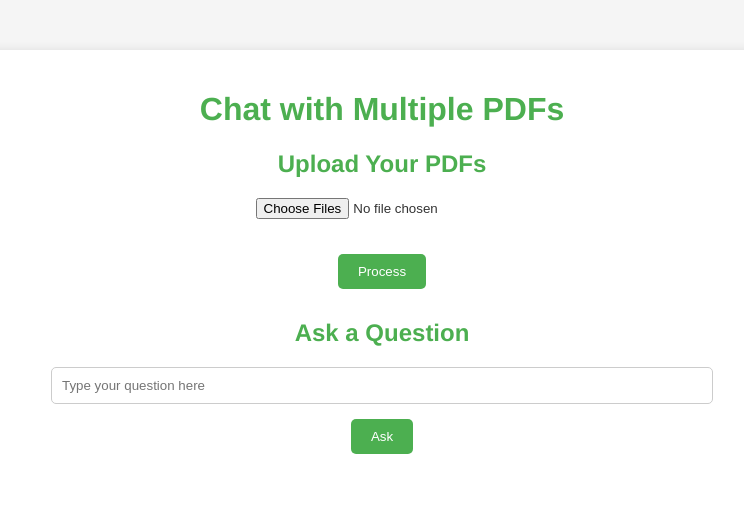
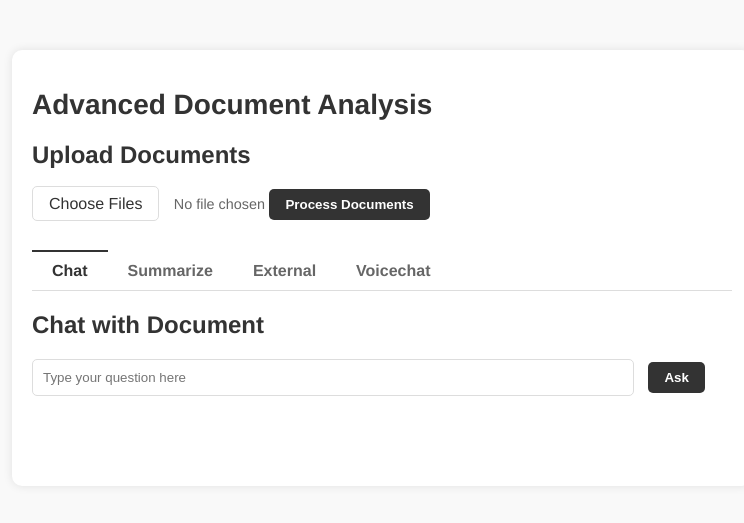
Before and after one commit to riachandra02/Intelligent-Document-Analysis-and-Comprehension, a Flask app: page / in a window 1280 px wide. Shown: the top 523 px of the page, without its empty margins (258-1002 px from the left). Run offline with Flask 3, Linux system fonts and the light colour scheme.

Commit message:
Update index.html

```diff
--- a/templates/index.html
+++ b/templates/index.html
@@ -3,267 +3,302 @@
 <head>
     <meta charset="UTF-8">
     <meta name="viewport" content="width=device-width, initial-scale=1.0">
-    <title>Chat with Multiple PDFs</title>
+    <title>Advanced Document Analysis</title>
     <style>
         body {
             font-family: 'Helvetica Neue', Arial, sans-serif;
             margin: 0;
             padding: 0;
-            background-color: #f5f5f5;
+            background-color: #f9f9f9;
             color: #333;
         }
         .container {
-            max-width: 800px;
+            max-width: 700px;
             margin: 50px auto;
             padding: 20px;
             background-color: #fff;
             border-radius: 10px;
             box-shadow: 0 0 10px rgba(0, 0, 0, 0.1);
         }
-        h1, h2 {
-            text-align: center;
-            color: #4CAF50;
+        h1 {
+            text-align: left;
+            font-size: 1.75em;
+            font-weight: bold;
+            margin-bottom: 20px;
+            color: #333;
         }
         .upload-section, .chat-section {
             margin-bottom: 30px;
         }
-        .upload-section form, .chat-section form {
-            display: flex;
-            flex-direction: column;
-            align-items: center;
-        }
-        .upload-section input[type="file"] {
-            margin-bottom: 15px;
-        }
         .upload-section button, .chat-section button {
-            background-color: #4CAF50;
-            color: white;
+            background-color: #333;
+            color: #fff;
             border: none;
-            padding: 10px 20px;
+            padding: 8px 16px;
             border-radius: 5px;
             cursor: pointer;
+            font-weight: bold;
             transition: background-color 0.3s;
         }
         .upload-section button:hover, .chat-section button:hover {
-            background-color: #45a049;
+            background-color: #555;
         }
-        #uploadStatus {
-            margin-top: 15px;
-            color: #ff5722;
-            text-align: center;
+        .upload-section input[type="file"] {
+            display: none;
         }
-        .file-list {
-            list-style-type: none;
-            padding: 0;
-            margin: 10px 0;
-            width: 80%;
+        .upload-section label {
+            background-color: #fff;
+            color: #333;
+            border: 1px solid #ddd;
+            padding: 8px 16px;
+            border-radius: 5px;
+            cursor: pointer;
         }
-        .file-item {
+        .file-status {
+            display: inline-block;
+            margin-left: 10px;
+            font-size: 0.9em;
+            color: #666;
+        }
+        .tabs {
             display: flex;
-            justify-content: space-between;
-            align-items: center;
-            padding: 3px 5px;
-            margin-bottom: 5px;
-            border: 1px solid #ccc;
-            border-radius: 5px;
-            background-color: #f9f9f9;
-            font-size: 12px;
+            border-bottom: 1px solid #ddd;
+            margin-top: 20px;
         }
-        .file-item span {
-            flex-grow: 1;
-            margin-right: 10px;
+        .tab {
+            padding: 10px 20px;
+            cursor: pointer;
+            color: #666;
+            font-weight: bold;
+            border-top: 2px solid transparent;
+            transition: color 0.3s;
         }
-        .file-item button {
-            background: none;
-            border: none;
-            color: #ff5722;
-            cursor: pointer;
-            font-size: 16px;
+        .tab:hover, .tab.active {
+            color: #333;
+            border-top: 2px solid #333;
+        }
+        .tab-content {
+            display: none;
+            margin-top: 20px;
+        }
+        .tab-content.active {
+            display: block;
         }
         .chat-section input[type="text"] {
-            width: 80%;
+            width: calc(100% - 120px);
             padding: 10px;
-            margin-bottom: 15px;
-            border: 1px solid #ccc;
+            margin-right: 10px;
+            border: 1px solid #ddd;
             border-radius: 5px;
         }
         .chat-history {
-            max-height: 300px; /* Adjust maximum height as needed */
-            overflow-y: auto; /* Enable vertical scrolling */
-            padding: 10px; /* Add padding for better readability */
+            margin-top: 20px;
+            max-height: 400px;
+            overflow-y: auto;
+            padding: 10px;
         }
         .chat {
-            display: flex;
-            justify-content: flex-start; /* Default to left alignment */
-            margin-bottom: 10px;
+            margin-bottom: 15px;
+        }
+        .chat .bubble {
+            max-width: 80%;
+            padding: 10px 15px;
+            border-radius: 15px;
+            margin: 5px 0;
         }
         .chat.user {
-            justify-content: flex-end; /* Align user messages to the right */
-        }
-        .chat .bubble {
-            max-width: 70%; /* Adjust max-width for better readability */
-            padding: 10px;
-            border-radius: 10px;
-            background-color: #f0f0f0;
-            box-shadow: 0 2px 4px rgba(0, 0, 0, 0.1);
-            word-wrap: break-word; /* Ensure long messages wrap properly */
-            line-height: 1.4; /* Adjust line height for readability */
+            text-align: right;
         }
         .chat.user .bubble {
-            background-color: #4CAF50; /* User bubble color */
+            background-color: #333;
             color: white;
-            align-self: flex-end; /* Align user bubble to the right */
+            display: inline-block;
+        }
+        .chat.bot {
+            text-align: left;
         }
         .chat.bot .bubble {
-            background-color: #f0f0f0; /* Bot bubble color */
+            background-color: #f0f0f0;
             color: #333;
+            display: inline-block;
         }
-        .spinner {
-            margin: 20px auto;
-            border: 4px solid #f3f3f3;
-            border-radius: 50%;
-            border-top: 4px solid #4CAF50;
-            width: 40px;
-            height: 40px;
-            animation: spin 2s linear infinite;
-            display: none;
-        }
-        @keyframes spin {
-            0% { transform: rotate(0deg); }
-            100% { transform: rotate(360deg); }
+        #processingStatus {
+            color: #666;
+            margin-top: 10px;
+            font-style: italic;
         }
     </style>
 </head>
 <body>
     <div class="container">
-        <h1>Chat with Multiple PDFs</h1>
+        <h1>Advanced Document Analysis</h1>
         <div class="upload-section">
-            <h2>Upload Your PDFs</h2>
+            <h2>Upload Documents</h2>
             <form id="uploadForm" enctype="multipart/form-data">
-                <input type="file" id="fileInput" name="files" multiple>
-                <ul class="file-list" id="fileList"></ul>
-                <button type="submit">Process</button>
+                <label for="fileInput">Choose Files</label>
+                <input type="file" id="fileInput" name="files" multiple accept=".pdf">
+                <span class="file-status" id="fileStatus">No file chosen</span>
+                <button type="button" onclick="processDocuments()">Process Documents</button>
             </form>
-            <div id="uploadStatus"></div>
+            <div id="processingStatus"></div>
         </div>
-        <div class="chat-section">
-            <h2>Ask a Question</h2>
+
+        <div class="tabs">
+            <div class="tab active" onclick="openTab(event, 'Chat')">Chat</div>
+            <div class="tab" onclick="openTab(event, 'Summarize')">Summarize</div>
+            <div class="tab" onclick="openTab(event, 'External')">External</div>
+            <div class="tab" onclick="openTab(event, 'Voicechat')">Voicechat</div>
+        </div>
+
+        <div id="Chat" class="tab-content active chat-section">
+            <h2>Chat with Document</h2>
             <form id="questionForm">
                 <input type="text" id="question" name="question" placeholder="Type your question here" required>
                 <button type="submit">Ask</button>
             </form>
-            <div class="spinner" id="spinner"></div>
-            <div id="chatHistory" class="chat-history"></div>
+            <div class="chat-history" id="chatHistory"></div>
+        </div>
+
+        <div id="Summarize" class="tab-content">
+            <h2>Summarize Document</h2>
+            <button onclick="generateSummary()">Generate Summary</button>
+            <div id="summaryResult"></div>
+        </div>
+
+        <div id="External" class="tab-content">
+            <h2>Fetch External Data</h2>
+            <button onclick="fetchExternalData()">Fetch Data</button>
+            <div id="externalDataResult"></div>
+        </div>
+
+        <div id="Voicechat" class="tab-content">
+            <h2>Start Voice Chat</h2>
+            <button onclick="startVoiceChat()">Start Voice Chat</button>
         </div>
     </div>
+
     <script>
-        const fileList = document.getElementById('fileList');
-        const fileInput = document.getElementById('fileInput');
+        let documentProcessed = false;
 
-        fileInput.addEventListener('change', function() {
-            updateFileList();
+        // File input handling
+        document.getElementById('fileInput').addEventListener('change', function() {
+            const fileStatus = document.getElementById('fileStatus');
+            const fileNames = Array.from(this.files).map(file => file.name).join(', ');
+            fileStatus.textContent = fileNames || 'No file chosen';
         });
 
-        function updateFileList() {
-            fileList.innerHTML = '';
-            Array.from(fileInput.files).forEach((file, index) => {
-                const li = document.createElement('li');
-                li.className = 'file-item';
-                li.innerHTML = `<span>${file.name}</span> <button onclick="removeFile(${index})">&times;</button>`;
-                fileList.appendChild(li);
+        // Tab functionality
+        function openTab(event, tabName) {
+            const tabs = document.getElementsByClassName('tab');
+            const contents = document.getElementsByClassName('tab-content');
+
+            Array.from(tabs).forEach(tab => tab.classList.remove('active'));
+            Array.from(contents).forEach(content => content.classList.remove('active'));
+
+            event.currentTarget.classList.add('active');
+            document.getElementById(tabName).classList.add('active');
+        }
+
+        // Process documents
+        function processDocuments() {
+            const fileInput = document.getElementById('fileInput');
+            const processingStatus = document.getElementById('processingStatus');
+
+            if (fileInput.files.length === 0) {
+                alert('Please select PDF files first.');
+                return;
+            }
+
+            const formData = new FormData();
+            Array.from(fileInput.files).forEach(file => {
+                formData.append('files', file);
+            });
+
+            processingStatus.textContent = 'Processing documents...';
+
+            fetch('/upload', {
+                method: 'POST',
+                body: formData
+            })
+            .then(response => response.json())
+            .then(data => {
+                documentProcessed = true;
+                processingStatus.textContent = data.message;
+            })
+            .catch(error => {
+                processingStatus.textContent = 'Error processing documents: ' + error.message;
+                console.error('Error:', error);
             });
         }
 
-        function removeFile(index) {
-            const dt = new DataTransfer();
-            const { files } = fileInput;
+        // Question form handling
+        document.getElementById('questionForm').addEventListener('submit', function(e) {
+            e.preventDefault();
 
-            for (let i = 0; i < files.length; i++) {
-                if (i !== index) {
-                    dt.items.add(files[i]);
-                }
+            if (!documentProcessed) {
+                alert('Please process the documents before asking questions.');
+                return;
             }
 
-            fileInput.files = dt.files;
-            updateFileList();
-        }
+            const question = document.getElementById('question').value.trim();
+            const chatHistory = document.getElementById('chatHistory');
 
-        document.getElementById('uploadForm').addEventListener('submit', function(e) {
-            e.preventDefault();
-            const formData = new FormData(this);
-            const xhr = new XMLHttpRequest();
-            const uploadStatus = document.getElementById('uploadStatus');
+            if (question) {
+                // Add user question to chat
+                const userBubble = `<div class="chat user"><div class="bubble">${question}</div></div>`;
+                chatHistory.insertAdjacentHTML('beforeend', userBubble);
 
-            xhr.open('POST', '/upload', true);
+                // Clear input
+                document.getElementById('question').value = '';
 
-            xhr.upload.addEventListener('progress', function(e) {
-                if (e.lengthComputable) {
-                    const percentComplete = (e.loaded / e.total) * 100;
-                    uploadStatus.innerText = 'Uploading... ' + percentComplete.toFixed(2) + '%';
-                }
-            });
-
-            xhr.onload = function() {
-                if (xhr.status === 200) {
-                    uploadStatus.innerText = JSON.parse(xhr.responseText).message;
-                } else {
-                    uploadStatus.innerText = 'Error processing files';
-                }
-            };
-
-            xhr.send(formData);
-        });
-
-        document.getElementById('questionForm').addEventListener('submit', function(e) {
-            e.preventDefault();
-            const question = document.getElementById('question').value.trim();
-            const spinner = document.getElementById('spinner');
-            const chatHistory = document.getElementById('chatHistory');
-            const questionInput = document.getElementById('question');
-
-            if (question === '') {
-                return; // Do not proceed if question is empty
-            }
-
-            spinner.style.display = 'block';
-
+                // Send question to backend
                 fetch('/ask', {
                     method: 'POST',
                     headers: {
                         'Content-Type': 'application/x-www-form-urlencoded',
                     },
-                body: new URLSearchParams({ question: question })
+                    body: new URLSearchParams({
+                        question: question
+                    })
                 })
                 .then(response => response.json())
                 .then(data => {
-                // Construct the dialogue bubble for user question
-                const userBubble = `
-                    <div class="chat user">
-                        <div class="bubble">${question}</div>
-                    </div>`;
-
-                // Construct the dialogue bubble for bot answer
-                const botBubble = `
-                    <div class="chat bot">
-                        <div class="bubble">${data.response}</div>
-                    </div>`;
-
-                // Append both bubbles to the chat history
-                chatHistory.insertAdjacentHTML('beforeend', userBubble);
+                    const botBubble = `<div class="chat bot"><div class="bubble">${data.response}</div></div>`;
                     chatHistory.insertAdjacentHTML('beforeend', botBubble);
-
-                // Scroll to the bottom of chat history
                     chatHistory.scrollTop = chatHistory.scrollHeight;
-
-                // Clear input and hide spinner
-                questionInput.value = '';
-                spinner.style.display = 'none';
                 })
                 .catch(error => {
                     console.error('Error:', error);
-                spinner.style.display = 'none';
+                    const errorBubble = `<div class="chat bot"><div class="bubble">Error: Unable to get response</div></div>`;
+                    chatHistory.insertAdjacentHTML('beforeend', errorBubble);
                 });
+            }
         });
+
+        // Placeholder functions for other tabs
+        function generateSummary() {
+            if (!documentProcessed) {
+                alert('Please process the documents first.');
+                return;
+            }
+            document.getElementById('summaryResult').textContent = 'Summary generation is not implemented yet.';
+        }
+
+        function fetchExternalData() {
+            if (!documentProcessed) {
+                alert('Please process the documents first.');
+                return;
+            }
+            document.getElementById('externalDataResult').textContent = 'External data fetching is not implemented yet.';
+        }
+
+        function startVoiceChat() {
+            if (!documentProcessed) {
+                alert('Please process the documents first.');
+                return;
+            }
+            alert('Voice chat functionality is not implemented yet.');
+        }
     </script>
 </body>
 </html>
```
Lines whose indentation alone changed are shown as unchanged.
